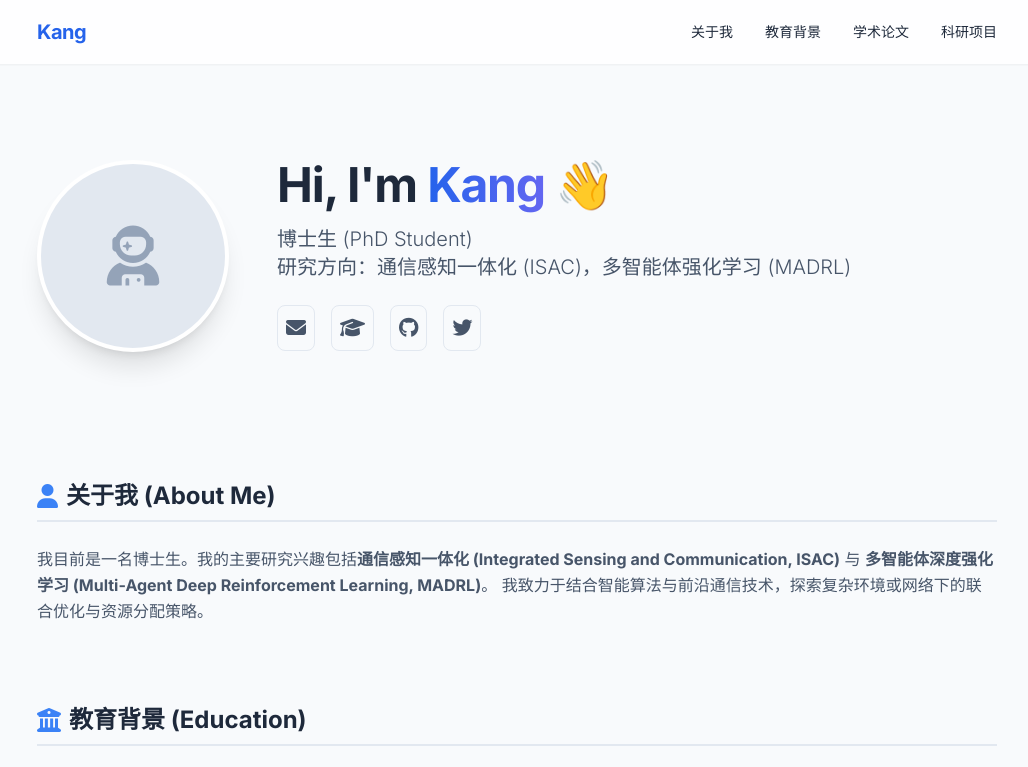
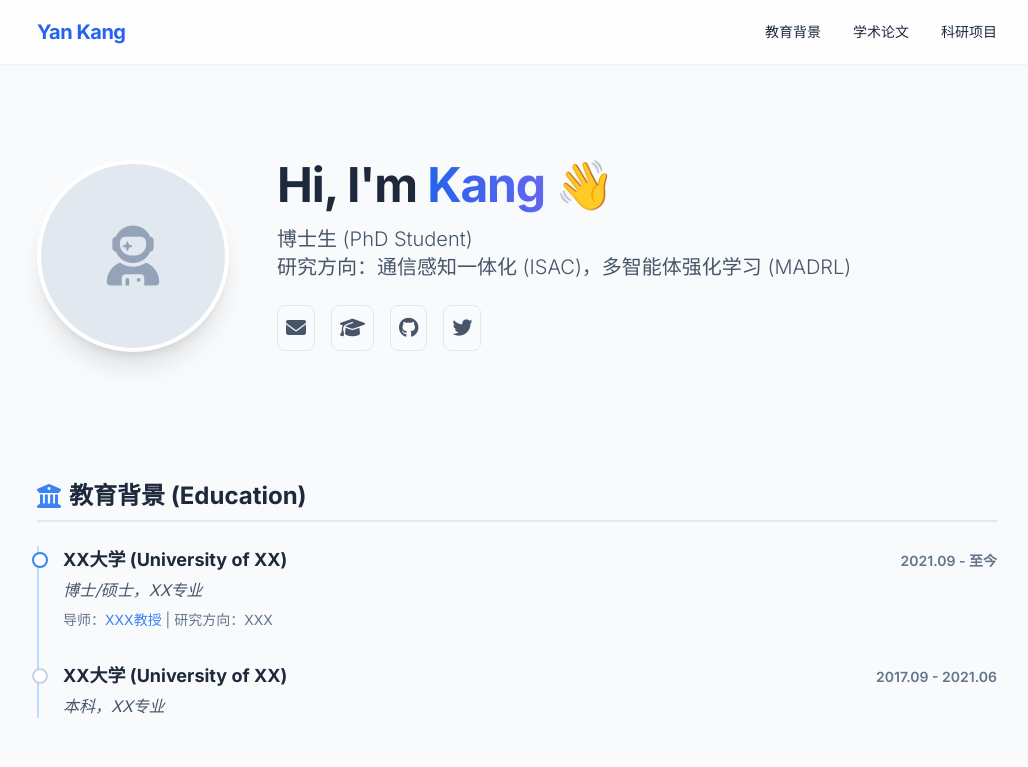
Before and after one commit to KangYYYYYY/KangYYYYYY.github.io, a plain HTML site: page index.html in a window 1280 px wide. Shown: the top 767 px of the page, without its empty margins (123-1151 px from the left). Drawn offline with nearby package versions, Linux system fonts and the light colour scheme.

Commit message:
Remove About Me section

```diff
--- a/index.html
+++ b/index.html
@@ -4,7 +4,7 @@
 <head>
     <meta charset="UTF-8">
     <meta name="viewport" content="width=device-width, initial-scale=1.0">
-    <title>Kang - 学术/科研主页</title>
+    <title>严康 (Yan Kang) - 学术/科研主页</title>
     <!-- Tailwind CSS -->
     <script src="https://cdn.tailwindcss.com"></script>
     <!-- FontAwesome for Icons -->
@@ -30,9 +30,8 @@
     <nav class="fixed w-full bg-white/80 backdrop-blur-md shadow-sm z-50">
         <div class="max-w-5xl mx-auto px-4 sm:px-6 lg:px-8">
             <div class="flex justify-between h-16 items-center">
-                <a href="#" class="font-bold text-xl tracking-tight text-blue-600">Kang</a>
+                <a href="#" class="font-bold text-xl tracking-tight text-blue-600">Yan Kang</a>
                 <div class="hidden sm:flex space-x-8">
-                    <a href="#about" class="text-sm font-medium hover:text-blue-600 transition">关于我</a>
                     <a href="#education" class="text-sm font-medium hover:text-blue-600 transition">教育背景</a>
                     <a href="#publications" class="text-sm font-medium hover:text-blue-600 transition">学术论文</a>
                     <a href="#projects" class="text-sm font-medium hover:text-blue-600 transition">科研项目</a>
@@ -89,20 +88,6 @@
 
     <!-- 主体内容 -->
     <main class="max-w-5xl mx-auto px-4 sm:px-6 lg:px-8 pb-24 space-y-20">
-
-        <!-- 关于我 -->
-        <section id="about" class="scroll-mt-24">
-            <h2 class="text-2xl font-bold border-b-2 border-slate-200 pb-2 mb-6 flex items-center gap-2">
-                <i class="fa-solid fa-user text-blue-500"></i> 关于我 (About Me)
-            </h2>
-            <div class="prose max-w-none text-slate-600 leading-relaxed">
-                <p>
-                    我目前是一名博士生。我的主要研究兴趣包括<b>通信感知一体化 (Integrated Sensing and Communication, ISAC)</b> 与 <b>多智能体深度强化学习
-                        (Multi-Agent Deep Reinforcement Learning, MADRL)</b>。
-                    我致力于结合智能算法与前沿通信技术，探索复杂环境或网络下的联合优化与资源分配策略。
-                </p>
-            </div>
-        </section>
 
         <!-- 教育背景 -->
         <section id="education" class="scroll-mt-24">
```
